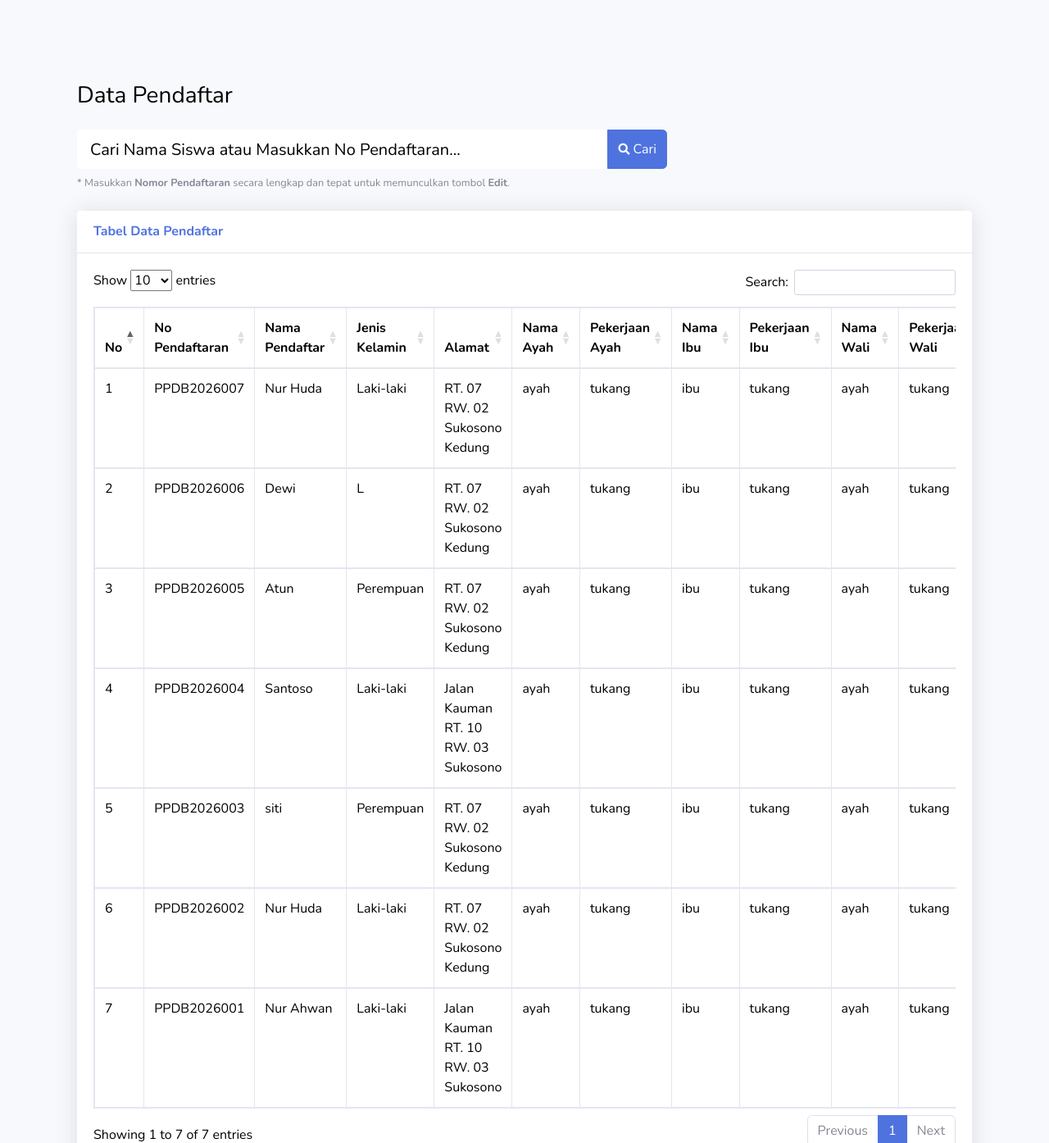
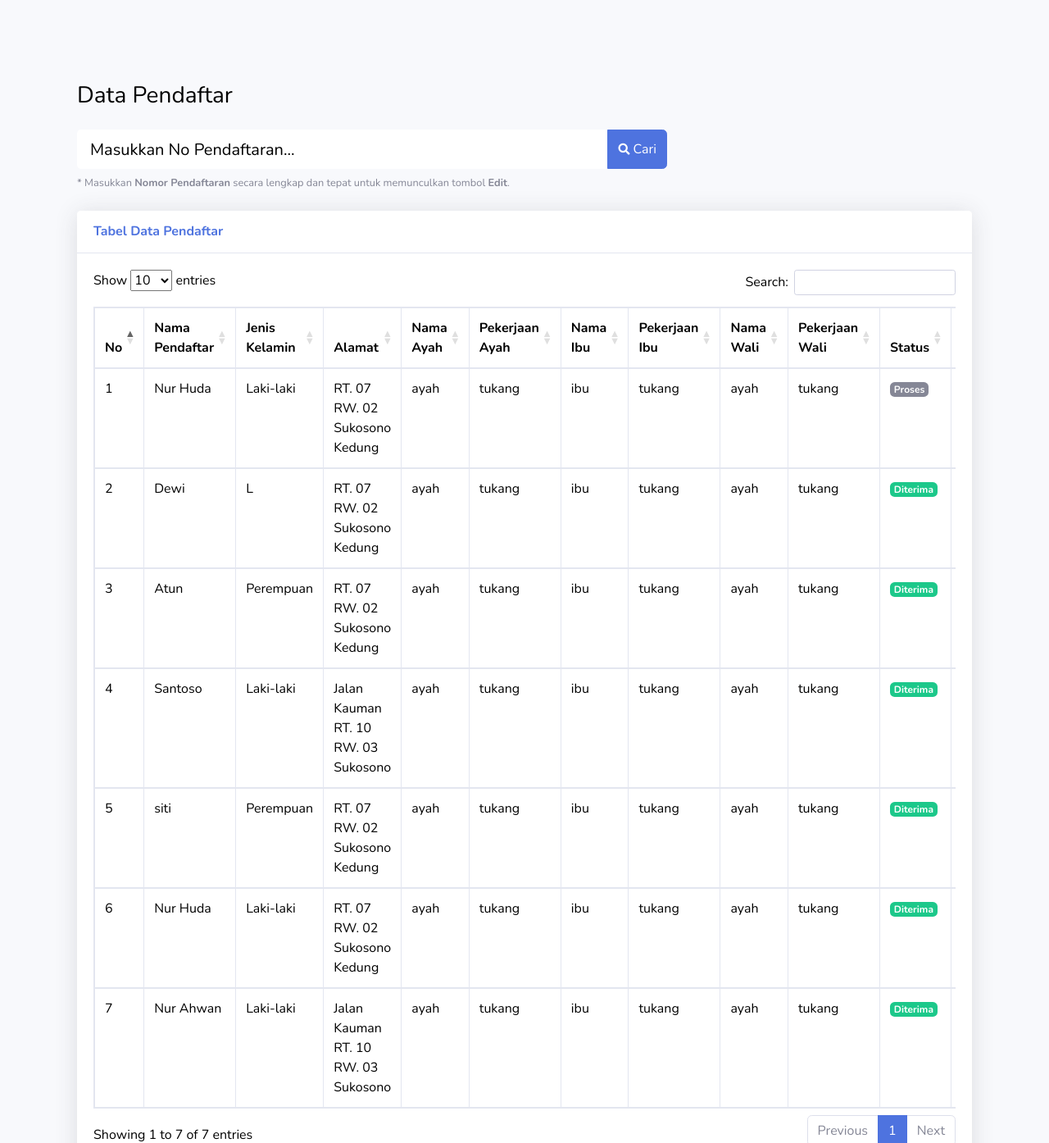
Before and after one commit to dewecorp/ppdb, a PHP site: page /data_pendaftar in a window 1280 px wide. Shown: the part 59-1453 px from the top of the page at 82% size. Run offline with PHP 8.4, Linux system fonts and the light colour scheme; data comes from the database, SQL or seed files in the repository; some libraries are stand-ins or nearby versions.

Commit message:
update pendaftar

```diff
--- a/data_pendaftar.php
+++ b/data_pendaftar.php
@@ -124,7 +124,7 @@
             <div class="col-md-8">
                 <form action="" method="GET">
                     <div class="input-group">
-                        <input type="text" name="q" class="form-control form-control-lg bg-white border-0 small" placeholder="Cari Nama Siswa atau Masukkan No Pendaftaran..." aria-label="Search" aria-describedby="basic-addon2" value="<?= isset($_GET['q']) ? esc($_GET['q']) : '' ?>">
+                        <input type="text" name="q" class="form-control form-control-lg bg-white border-0 small" placeholder="Masukkan No Pendaftaran..." aria-label="Search" aria-describedby="basic-addon2" value="<?= isset($_GET['q']) ? esc($_GET['q']) : '' ?>">
                         <div class="input-group-append">
                             <button class="btn btn-primary" type="submit">
                                 <i class="fas fa-search fa-sm"></i> Cari
@@ -151,7 +151,6 @@
                         <thead>
                             <tr>
                                 <th>No</th>
-                                <th>No Pendaftaran</th>
                                 <th>Nama Pendaftar</th>
                                 <th>Jenis Kelamin</th>
                                 <th>Alamat</th>
@@ -197,7 +196,6 @@
 
                                     echo '<tr>';
                                     echo '<td>' . $no++ . '</td>';
-                                    echo '<td>' . esc($row['no_pendaftaran']) . '</td>';
                                     echo '<td>' . esc($row['nama_lengkap']) . '</td>';
                                     echo '<td>' . esc($row['jenis_kelamin']) . '</td>';
                                     echo '<td>' . esc($row['alamat']) . '</td>';
```
Also changed, not shown: 1 other file.
